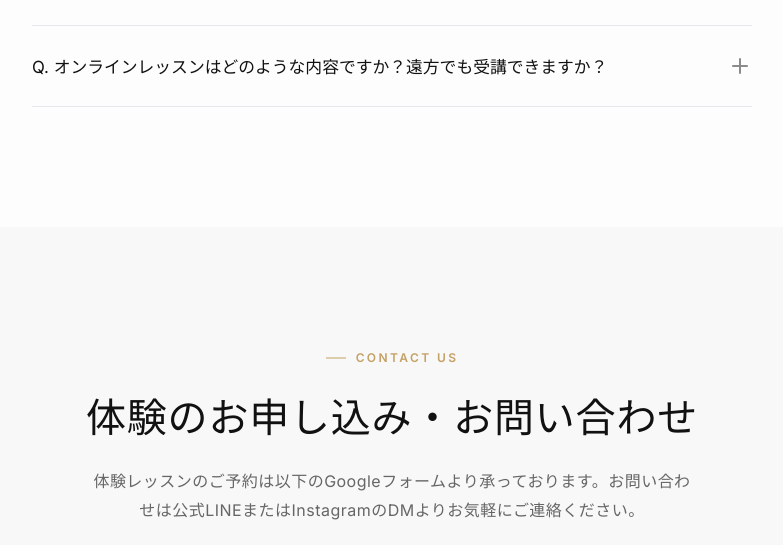
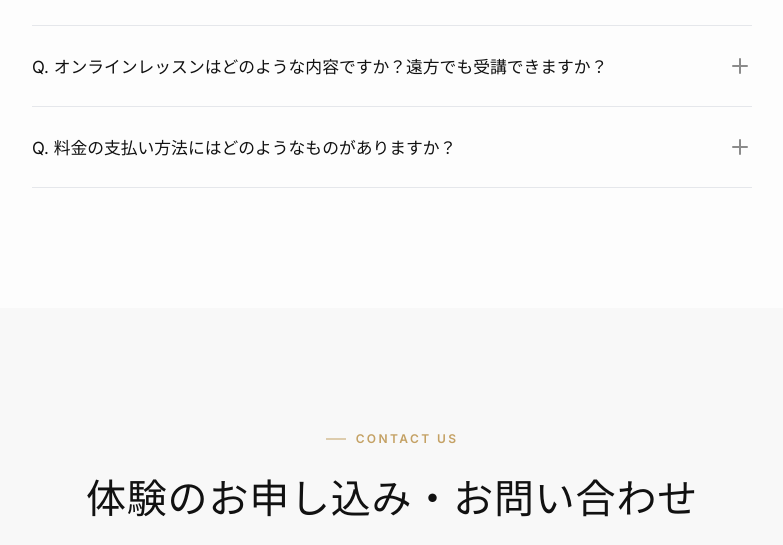
Before and after one commit to SprintAcademyAWAKE/awake-okinawa-hp, a website: page index.html in a window 1280 px wide. Shown: the part 9455-10000 px from the top of the page, without its empty margins (248-1031 px from the left). Drawn offline with nearby package versions, Linux system fonts and the light colour scheme; a web font is replaced by a local one.

Commit message:
Add payment methods FAQ item to index.html

```diff
--- a/index.html
+++ b/index.html
@@ -671,6 +671,16 @@
               <p>はい、沖縄本島北部や離島など、遠方にお住まいの方、県外の全国どこからでも受講いただけます。スマートフォンのカメラ等で撮影したお子様の走りの動画を送っていただき、コーチがフォームの癖や改善点、ご自宅周辺でできるトレーニング動画を定期的にお渡しします。</p>
             </div>
           </div>
+
+          <div class="faq-item">
+            <button class="faq-trigger">
+              <span>Q. 料金の支払い方法にはどのようなものがありますか？</span>
+              <i data-lucide="plus"></i>
+            </button>
+            <div class="faq-content">
+              <p>料金のお支払いは、公式LINEからのクレジットカード決済、または現金支払いに対応しております。その他の決済方法につきましては、個別にご相談に応じますのでお気軽にお問い合わせください。</p>
+            </div>
+          </div>
         </div>
       </div>
     </section>
```
